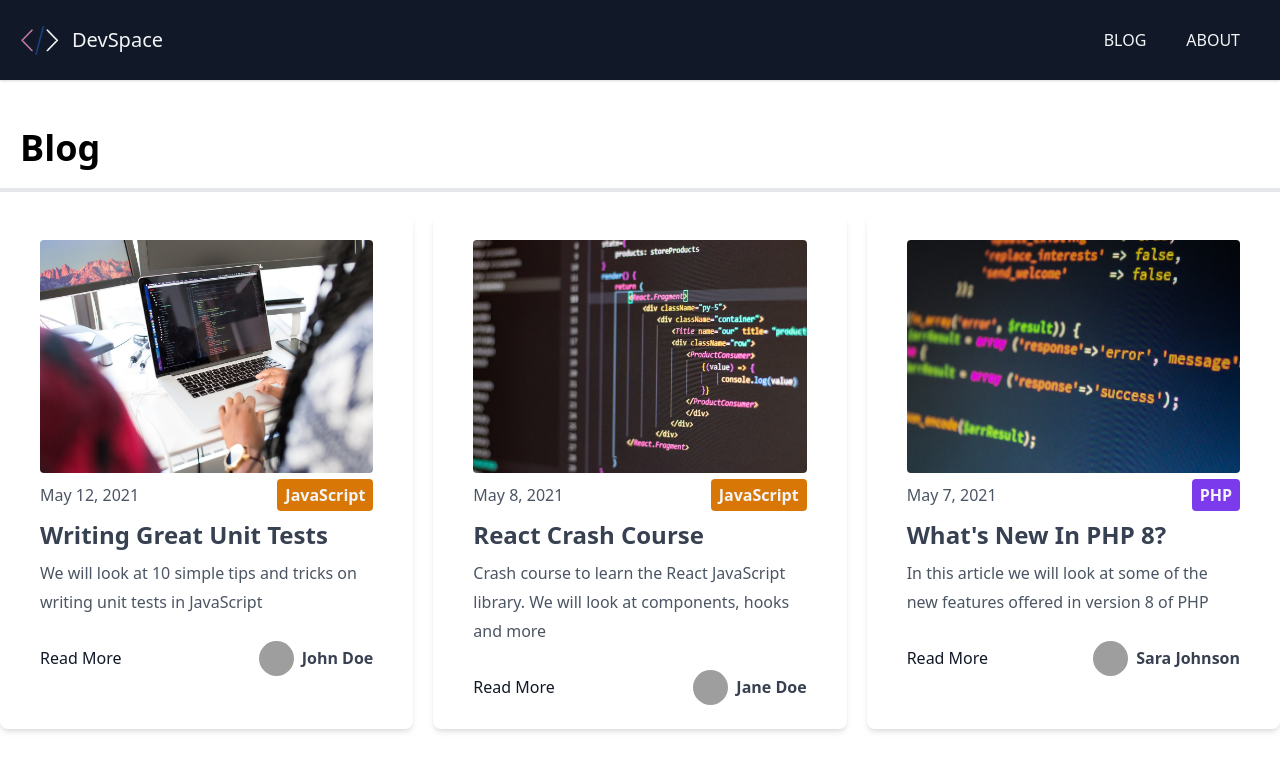
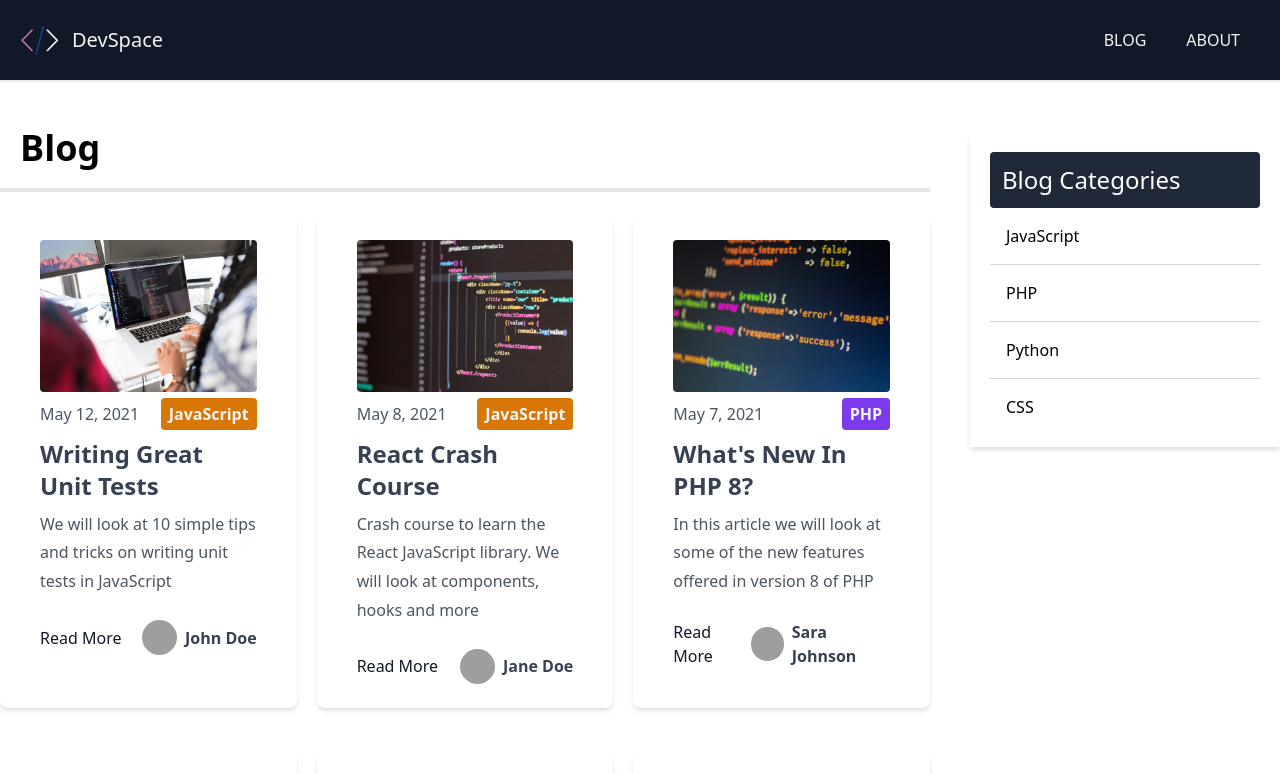
Before and after one commit to radish-miyazaki/markdown-next-blog, a Next.js app: page /blog/page/1 in a window 1280 px wide. Shown: the top 774 px of the page. Built offline with nearby package versions, Linux system fonts and the light colour scheme; grey boxes are pictures that could not be loaded.

Commit message:
create category list component

```diff
--- /dev/null
+++ b/components/CategoryList.tsx
@@ -0,0 +1,25 @@
+import React from 'react';
+import Link from "next/link";
+
+const CategoryList = ({categories}) => {
+  return (
+    <div className="w-full px-5 pt-5 pb-3 bg-white rounded0lg shadow-md mt-6">
+      <h3 className="text-2xl bg-gray-800 text-white p-3 rounded">
+        Blog Categories
+      </h3>
+      <ul className="divide-y divide-gray-300">
+        {
+          categories.map((category, index) => (
+            <Link href={`/blog/category/${category.toLowerCase()}`} key={index}>
+              <li className="p-4 cursor-pointer hover:bg-gray-50">
+                {category}
+              </li>
+            </Link>
+          ))
+        }
+      </ul>
+    </div>
+  );
+};
+
+export default CategoryList;
--- a/components/Pagination.tsx
+++ b/components/Pagination.tsx
@@ -22,7 +22,7 @@ const Pagination = ({currentPage, numPages}) => {
         )}
 
         {Array.from({length: numPages}, (_, i) => (
-          <Link href={`/blog/page/${i + 1}`}>
+          <Link href={`/blog/page/${i + 1}`} key={i}>
             <li className="relative block py-2 px-3 leading-tight bg-white border border-gray-300 text-gray-800 mr-1
             hover:bg-gray-200 cursor-pointer">
               { i + 1 }
--- a/pages/blog/category/[category_name].tsx
+++ b/pages/blog/category/[category_name].tsx
@@ -1,13 +1,17 @@
-import Layout from "@/components/Layout";
+import React from "react";
 import * as fs from "fs";
 import path from "path";
 import matter from "gray-matter";
+import Layout from "@/components/Layout";
 import Post from "@/components/Post";
 import getPosts from "@/lib/posts";
+import CategoryList from "@/components/CategoryList";
 
-const CategoryBlogPage = ({posts, categoryName}) => {
+const CategoryBlogPage = ({posts, categoryName, categories}) => {
   return (
     <Layout>
+      <div className="flex justify-between">
+        <div className="w-3/4 mr-10">
           <h1 className="text-4xl border-b-4 p-5 font-bold">Posts in {categoryName}</h1>
           <div className="grid md:grid-cols-2 lg:grid-cols-3 gap-5">
             {
@@ -15,6 +19,11 @@ const CategoryBlogPage = ({posts, categoryName}) => {
                 <Post key={index} post={post} />
               ))
             }
+          </div>
+        </div>
+        <div className="w-1/4">
+          <CategoryList categories={categories} />
+        </div>
       </div>
     </Layout>
   )
@@ -44,17 +53,23 @@ export const getStaticPaths = async () => {
 
 export const getStaticProps = ({params}) => {
   const {category_name} = params
+  const posts = getPosts()
 
   // Filter posts by category
-  const categoryPosts = getPosts().filter(post => post.frontmatter.category.toLowerCase() === category_name)
+  const categoryPosts = posts.filter(post => post.frontmatter.category.toLowerCase() === category_name)
 
   // get to display category name
   const rawCategoryName = categoryPosts[0].frontmatter.category
+
+  // Get categories fot sidebar
+  const categories = posts.map(post => post.frontmatter.category)
+  const uniqueCategories = [...Array.from(new Set(categories))]
 
   return {
     props: {
       posts: categoryPosts,
       categoryName: rawCategoryName,
+      categories: uniqueCategories,
     }
   }
 }
--- a/pages/blog/page/[page_index].tsx
+++ b/pages/blog/page/[page_index].tsx
@@ -6,10 +6,14 @@ import Post from "@/components/Post";
 import Pagination from "@/components/Pagination";
 import {POSTS_PER_PAGE} from "@/config/index";
 import getPosts from "@/lib/posts";
+import CategoryList from "@/components/CategoryList";
 
-const BlogPage = ({posts, numPages, currentPage}) => {
+const BlogPage = ({posts, numPages, currentPage, categories}) => {
   return (
     <Layout>
+
+      <div className="flex justify-between">
+        <div className="w-3/4 mr-10">
           <h1 className="text-4xl border-b-4 p-5 font-bold">Blog</h1>
           <div className="grid md:grid-cols-2 lg:grid-cols-3 gap-5">
             {
@@ -19,6 +23,11 @@ const BlogPage = ({posts, numPages, currentPage}) => {
             }
           </div>
           <Pagination currentPage={currentPage} numPages={numPages} />
+        </div>
+        <div className="w-1/4">
+          <CategoryList categories={categories} />
+        </div>
+      </div>
     </Layout>
   )
 }
@@ -47,19 +56,24 @@ export const getStaticPaths = async () => {
 
 export const getStaticProps = ({params}) => {
   const page = parseInt((params && params.page_index || 1))
+  const files = fs.readdirSync(path.join('posts'))
+  const posts = getPosts()
 
-  const files = fs.readdirSync(path.join('posts'))
+  // Get categories fot sidebar
+  const categories = posts.map(post => post.frontmatter.category)
+  const uniqueCategories = [...Array.from(new Set(categories))]
 
   // Pagination
   const numPages = Math.ceil(files.length /POSTS_PER_PAGE)
   const pageIndex = page - 1
-  const orderedPosts = getPosts().slice(pageIndex * POSTS_PER_PAGE, (pageIndex + 1) * POSTS_PER_PAGE)
+  const orderedPosts = posts.slice(pageIndex * POSTS_PER_PAGE, (pageIndex + 1) * POSTS_PER_PAGE)
 
   return {
     props: {
       posts: orderedPosts,
       numPages,
       currentPage: page,
+      categories: uniqueCategories,
     }
   }
 }
```
Lines whose indentation alone changed are shown as unchanged.
